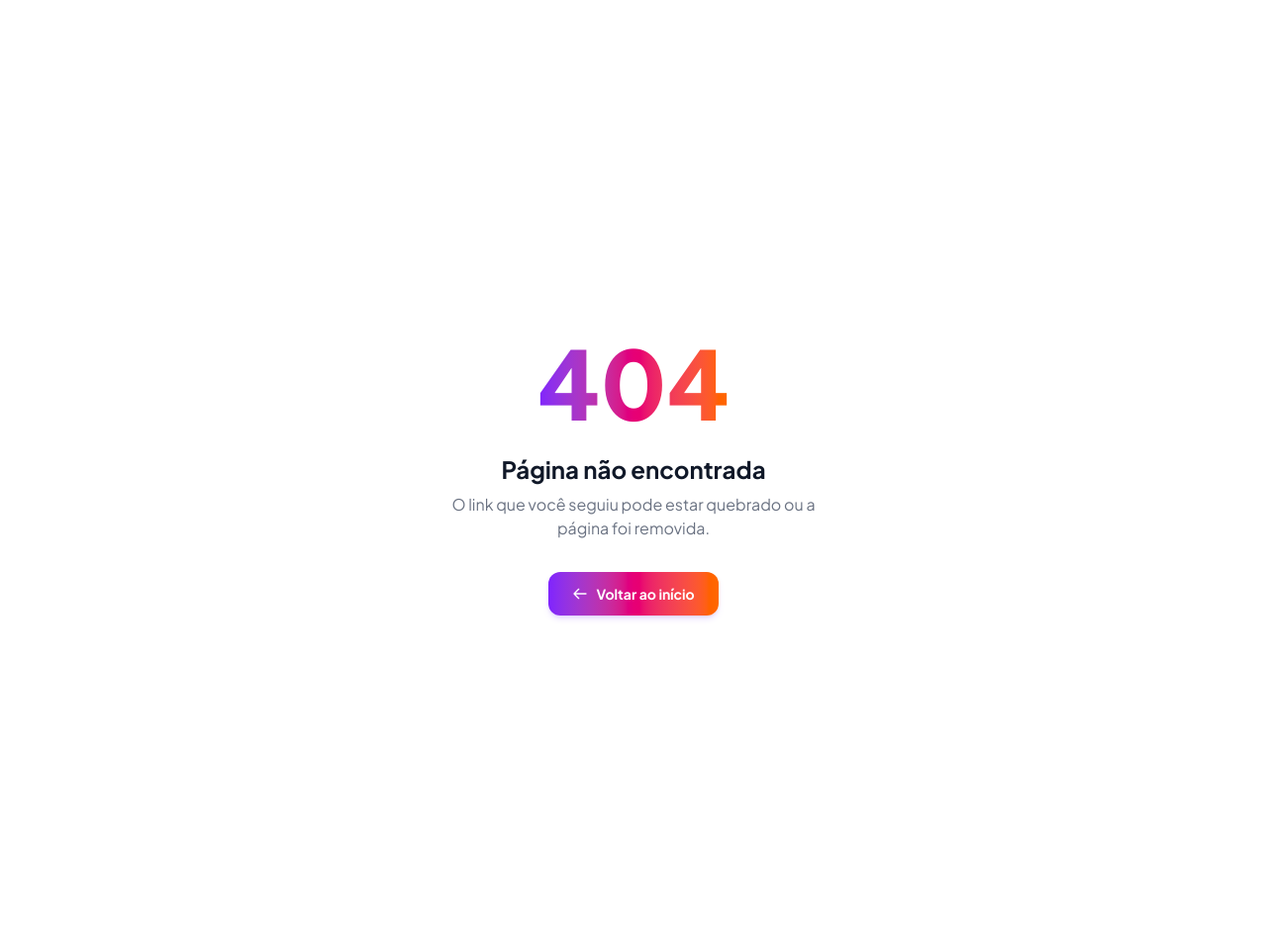
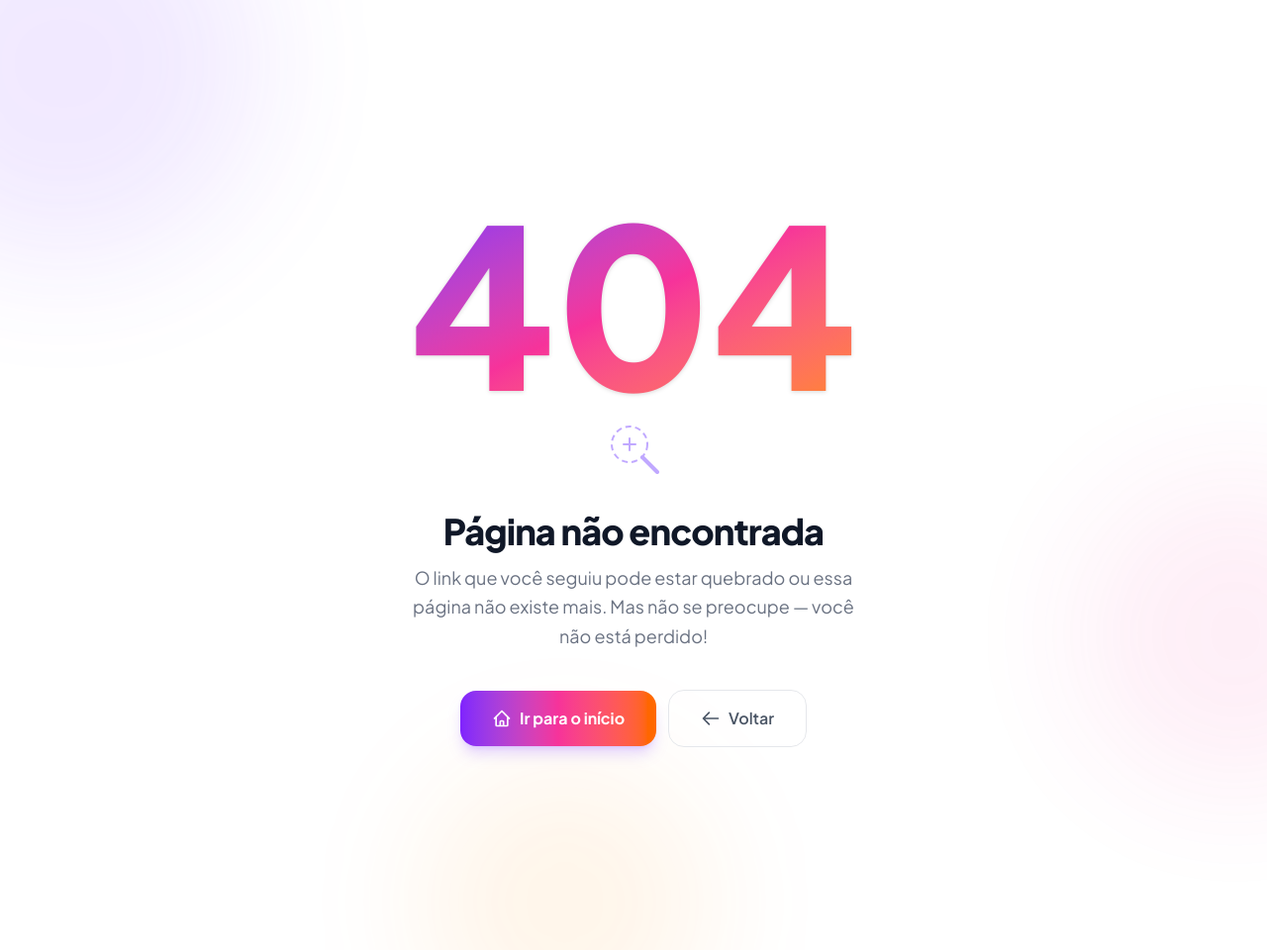
Before and after one commit to heldonjose/sorteio, a Django app: template templates/404.html in a window 1280 px wide. Shown: the whole page at 99% size. Run offline with Django 5.2, Linux system fonts and the light colour scheme; the template is opened without the code that fills it, so the values that code supplies are empty; style sheets or scripts are compiled from the project's sources; parts of the project's set-up code (start-up, migrations or seed data) failed here and were passed over; some libraries are stand-ins or nearby versions.

Commit message:
Fix: URLField→TextField em Raffle, cursor paginação, botão topo, 404/500 melhorados

```diff
--- a/apps/raffles/models.py
+++ b/apps/raffles/models.py
@@ -34,9 +34,9 @@ class Raffle(models.Model):
 
     # Snapshot do post
     ig_media_id = models.CharField(max_length=100, blank=True)
-    permalink = models.URLField(max_length=500, blank=True)
+    permalink = models.TextField(blank=True)
     caption = models.TextField(blank=True)
-    thumbnail_url = models.URLField(max_length=500, blank=True)
+    thumbnail_url = models.TextField(blank=True)
     media_type = models.CharField(max_length=20, blank=True)
     posted_at = models.DateTimeField(null=True, blank=True)
     comments_count = models.IntegerField(default=0)
--- a/templates/404.html
+++ b/templates/404.html
@@ -8,35 +8,76 @@
 <head>
   <meta charset="UTF-8">
   <meta name="viewport" content="width=device-width, initial-scale=1.0">
-  <title>Página não encontrada — {{ APP_NAME }}</title>
+  <title>Página não encontrada</title>
   <link rel="preconnect" href="https://fonts.googleapis.com">
   <link rel="preconnect" href="https://fonts.gstatic.com" crossorigin>
-  <link href="https://fonts.googleapis.com/css2?family=Plus+Jakarta+Sans:wght@400;500;600;700;800&display=swap" rel="stylesheet">
+  <link href="https://fonts.googleapis.com/css2?family=Plus+Jakarta+Sans:wght@400;500;600;700;800;900&display=swap" rel="stylesheet">
   <link rel="stylesheet" href="{% static 'css/tailwind.css' %}">
+  <style>
+    @keyframes float {
+      0%, 100% { transform: translateY(0px); }
+      50% { transform: translateY(-16px); }
+    }
+    @keyframes pulse-glow {
+      0%, 100% { opacity: 0.4; transform: scale(1); }
+      50% { opacity: 0.7; transform: scale(1.05); }
+    }
+    .float { animation: float 4s ease-in-out infinite; }
+    .glow-blob { animation: pulse-glow 5s ease-in-out infinite; }
+  </style>
 </head>
-<body class="bg-white dark:bg-gray-950 text-gray-900 dark:text-gray-100 antialiased min-h-screen transition-colors duration-200">
+<body class="bg-white dark:bg-gray-950 text-gray-900 dark:text-gray-100 antialiased min-h-screen transition-colors duration-200 overflow-hidden">
 
-  <div class="min-h-screen flex flex-col items-center justify-center px-4 text-center">
+  <!-- Blobs decorativos de fundo -->
+  <div class="fixed inset-0 pointer-events-none select-none" aria-hidden="true">
+    <div class="glow-blob absolute -top-32 -left-32 w-96 h-96 rounded-full bg-violet-500/20 blur-3xl"></div>
+    <div class="glow-blob absolute top-1/2 -right-32 w-80 h-80 rounded-full bg-pink-500/20 blur-3xl" style="animation-delay:1.5s"></div>
+    <div class="glow-blob absolute -bottom-24 left-1/3 w-72 h-72 rounded-full bg-orange-400/15 blur-3xl" style="animation-delay:3s"></div>
+  </div>
 
-    <!-- Número 404 decorativo -->
-    <p class="text-8xl font-extrabold bg-gradient-to-r from-violet-600 via-pink-600 to-orange-500 bg-clip-text text-transparent select-none leading-none mb-6">
-      404
+  <div class="relative min-h-screen flex flex-col items-center justify-center px-4 text-center">
+
+    <!-- Número flutuante -->
+    <div class="float mb-2 select-none">
+      <p class="text-[10rem] sm:text-[14rem] font-black leading-none bg-gradient-to-br from-violet-600 via-pink-500 to-orange-400 bg-clip-text text-transparent drop-shadow-sm">
+        404
+      </p>
+    </div>
+
+    <!-- SVG decorativo — lupa -->
+    <div class="mb-8 -mt-4">
+      <svg class="w-16 h-16 mx-auto text-violet-400 dark:text-violet-500 opacity-70" fill="none" viewBox="0 0 64 64" stroke="currentColor" stroke-width="2">
+        <circle cx="28" cy="28" r="18" stroke-dasharray="6 4"/>
+        <line x1="41" y1="41" x2="56" y2="56" stroke-linecap="round" stroke-width="4"/>
+        <line x1="22" y1="28" x2="34" y2="28" stroke-linecap="round"/>
+        <line x1="28" y1="22" x2="28" y2="34" stroke-linecap="round"/>
+      </svg>
+    </div>
+
+    <h1 class="text-3xl sm:text-4xl font-extrabold mb-3 tracking-tight">
+      Página não encontrada
+    </h1>
+    <p class="text-gray-500 dark:text-gray-400 max-w-md text-base sm:text-lg mb-10 leading-relaxed">
+      O link que você seguiu pode estar quebrado ou essa página não existe mais.
+      Mas não se preocupe — você não está perdido!
     </p>
 
-    <h1 class="text-2xl font-bold mb-2">Página não encontrada</h1>
-    <p class="text-gray-500 dark:text-gray-400 max-w-sm mb-8">
-      O link que você seguiu pode estar quebrado ou a página foi removida.
-    </p>
-
-    <a
-      href="/"
-      class="inline-flex items-center gap-2 px-6 py-3 rounded-xl bg-gradient-to-r from-violet-600 via-pink-600 to-orange-500 text-white font-bold text-sm hover:opacity-90 active:scale-95 transition-all shadow-md shadow-violet-500/20"
-    >
-      <svg class="w-4 h-4" fill="none" viewBox="0 0 24 24" stroke="currentColor" stroke-width="2">
-        <path stroke-linecap="round" stroke-linejoin="round" d="M10 19l-7-7m0 0l7-7m-7 7h18"/>
-      </svg>
-      Voltar ao início
-    </a>
+    <div class="flex flex-col sm:flex-row gap-3 items-center">
+      <a href="/"
+         class="inline-flex items-center gap-2 px-8 py-4 rounded-2xl bg-gradient-to-r from-violet-600 via-pink-500 to-orange-500 text-white font-bold text-base hover:opacity-90 active:scale-95 transition-all shadow-lg shadow-violet-500/25">
+        <svg class="w-5 h-5" fill="none" viewBox="0 0 24 24" stroke="currentColor" stroke-width="2">
+          <path stroke-linecap="round" stroke-linejoin="round" d="M3 12l2-2m0 0l7-7 7 7M5 10v10a1 1 0 001 1h3m10-11l2 2m-2-2v10a1 1 0 01-1 1h-3m-6 0a1 1 0 001-1v-4a1 1 0 011-1h2a1 1 0 011 1v4a1 1 0 001 1m-6 0h6"/>
+        </svg>
+        Ir para o início
+      </a>
+      <button onclick="history.back()"
+              class="inline-flex items-center gap-2 px-8 py-4 rounded-2xl border border-gray-200 dark:border-gray-700 text-gray-600 dark:text-gray-300 font-semibold text-base hover:bg-gray-50 dark:hover:bg-gray-800 active:scale-95 transition-all">
+        <svg class="w-5 h-5" fill="none" viewBox="0 0 24 24" stroke="currentColor" stroke-width="2">
+          <path stroke-linecap="round" stroke-linejoin="round" d="M10 19l-7-7m0 0l7-7m-7 7h18"/>
+        </svg>
+        Voltar
+      </button>
+    </div>
 
   </div>
 
```
Also changed, not shown: apps/raffles/views.py (+10 -18 lines), templates/500.html (+57 -20 lines), templates/raffles/novo.html (+7 -1 lines), apps/raffles/migrations/0002_thumbnail_url_permalink_to_textfield.py (added).
